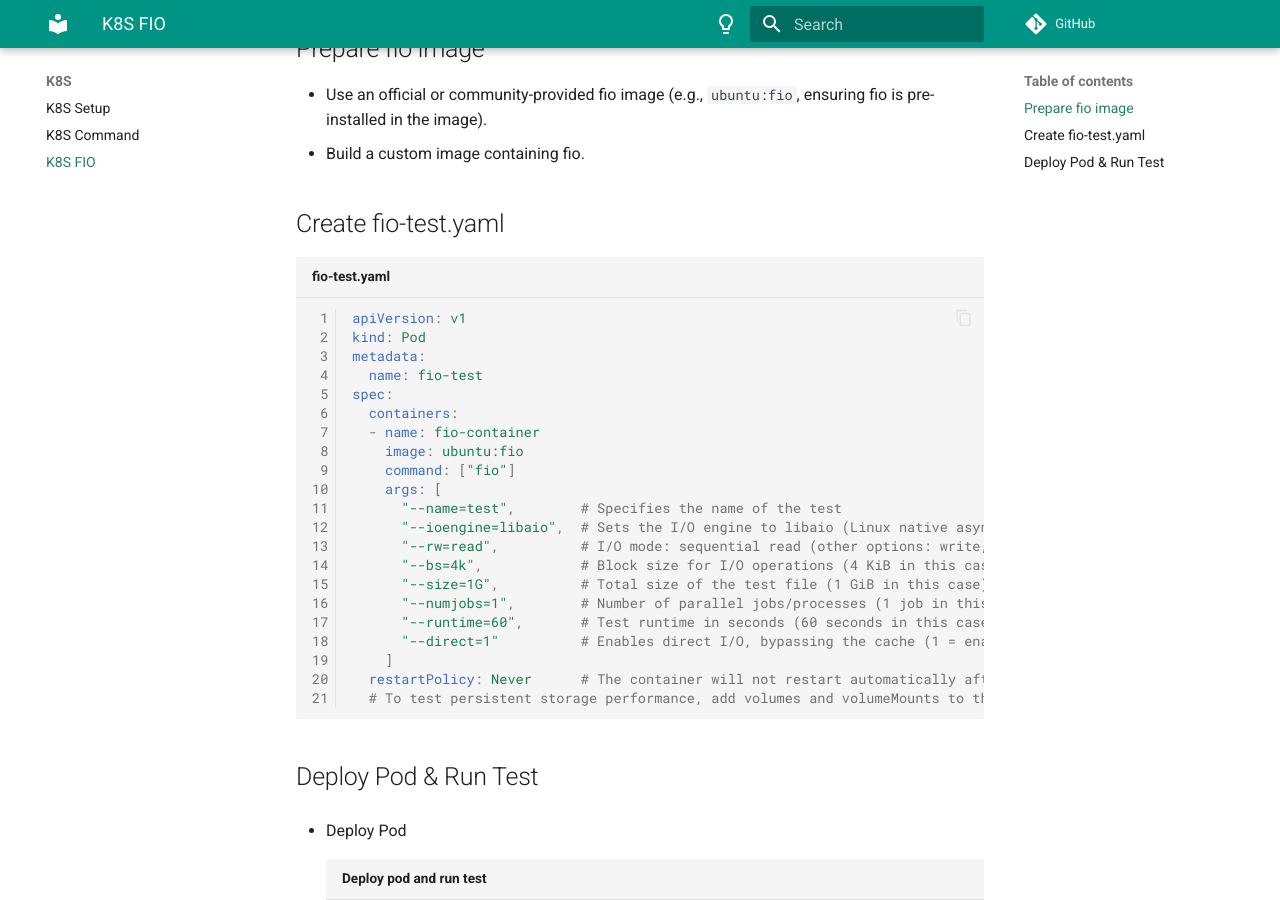
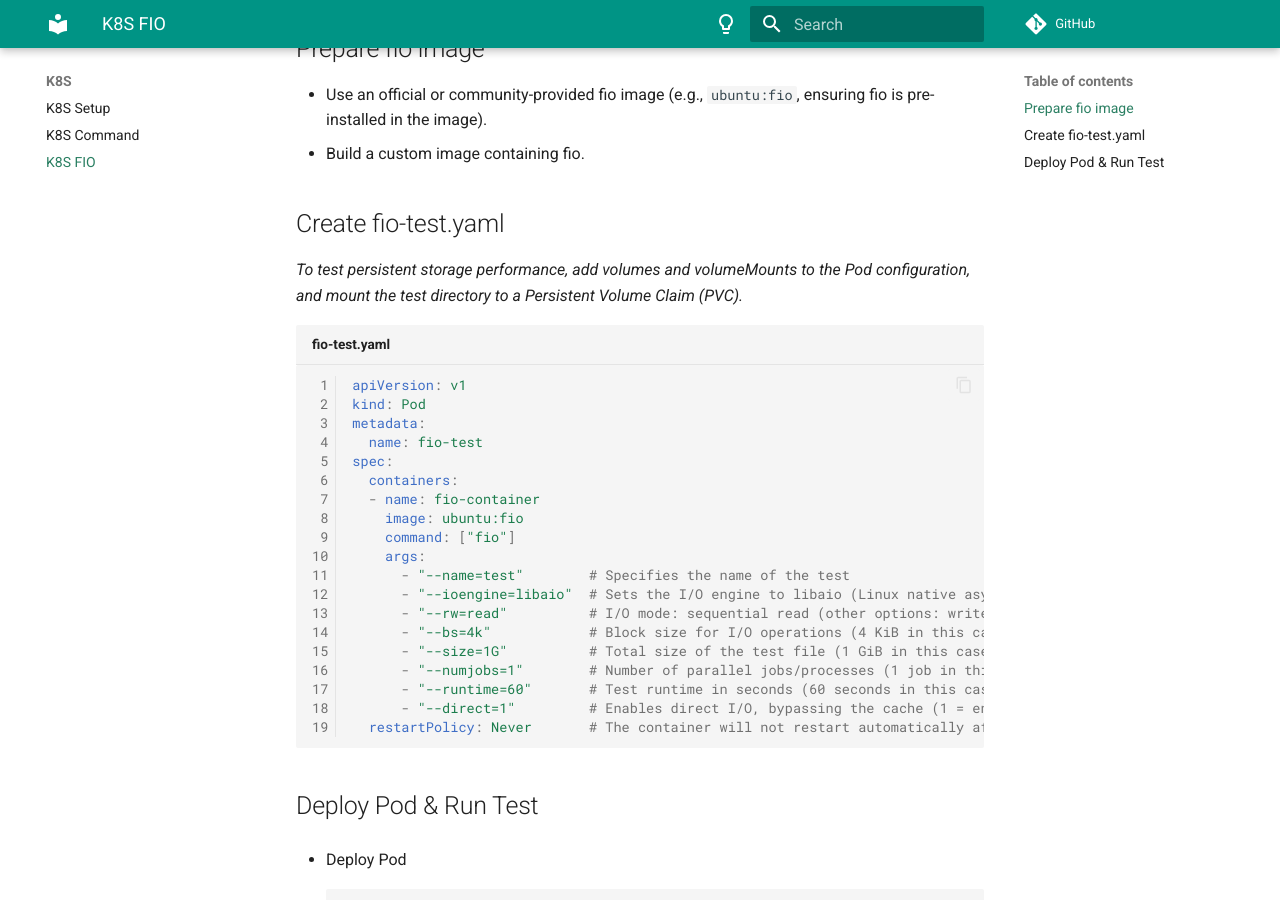
Before and after one commit to zhouushe/notes, an MkDocs documentation site: the page built from docs/k8s_fio.md, in a window 1280 px wide and 900 px high, scrolled down 197 px. Built offline with MkDocs 1.6.1 and Material for MkDocs 9.7.7, drawn with Linux system fonts in a browser that asks for light colours; comment, search, counter and statistics services are not loaded; some of the changed lines change nothing that is shown.

Commit message:
Update k8s_fio.md

````diff
--- a/docs/k8s_fio.md
+++ b/docs/k8s_fio.md
@@ -3,6 +3,7 @@
 - Build a custom image containing fio.
 
 ## Create fio-test.yaml
+*To test persistent storage performance, add volumes and volumeMounts to the Pod configuration, and mount the test directory to a Persistent Volume Claim (PVC).*
 ```yaml title="fio-test.yaml"
 apiVersion: v1
 kind: Pod
@@ -13,18 +14,16 @@ spec:
   - name: fio-container
     image: ubuntu:fio
     command: ["fio"]
-	args: [
-	  "--name=test",        # Specifies the name of the test
-	  "--ioengine=libaio",  # Sets the I/O engine to libaio (Linux native asynchronous I/O)
-	  "--rw=read",          # I/O mode: sequential read (other options: write, randread, randwrite, etc.)
-	  "--bs=4k",            # Block size for I/O operations (4 KiB in this case)
-	  "--size=1G",          # Total size of the test file (1 GiB in this case)
-	  "--numjobs=1",        # Number of parallel jobs/processes (1 job in this case)
-	  "--runtime=60",       # Test runtime in seconds (60 seconds in this case)
-	  "--direct=1"          # Enables direct I/O, bypassing the cache (1 = enabled)
-	]
-  restartPolicy: Never      # The container will not restart automatically after the FIO job completes or fails
-  # To test persistent storage performance, add volumes and volumeMounts to the Pod configuration, and mount the test directory to a Persistent Volume Claim (PVC).
+    args:
+      - "--name=test"        # Specifies the name of the test
+      - "--ioengine=libaio"  # Sets the I/O engine to libaio (Linux native asynchronous I/O)
+      - "--rw=read"          # I/O mode: sequential read (other options: write, randread, randwrite, etc.)
+      - "--bs=4k"            # Block size for I/O operations (4 KiB in this case)
+      - "--size=1G"          # Total size of the test file (1 GiB in this case)
+      - "--numjobs=1"        # Number of parallel jobs/processes (1 job in this case)
+      - "--runtime=60"       # Test runtime in seconds (60 seconds in this case)
+      - "--direct=1"         # Enables direct I/O, bypassing the cache (1 = enabled)
+  restartPolicy: Never       # The container will not restart automatically after the FIO job completes or fails
 ```
 
 ## Deploy Pod & Run Test
````
